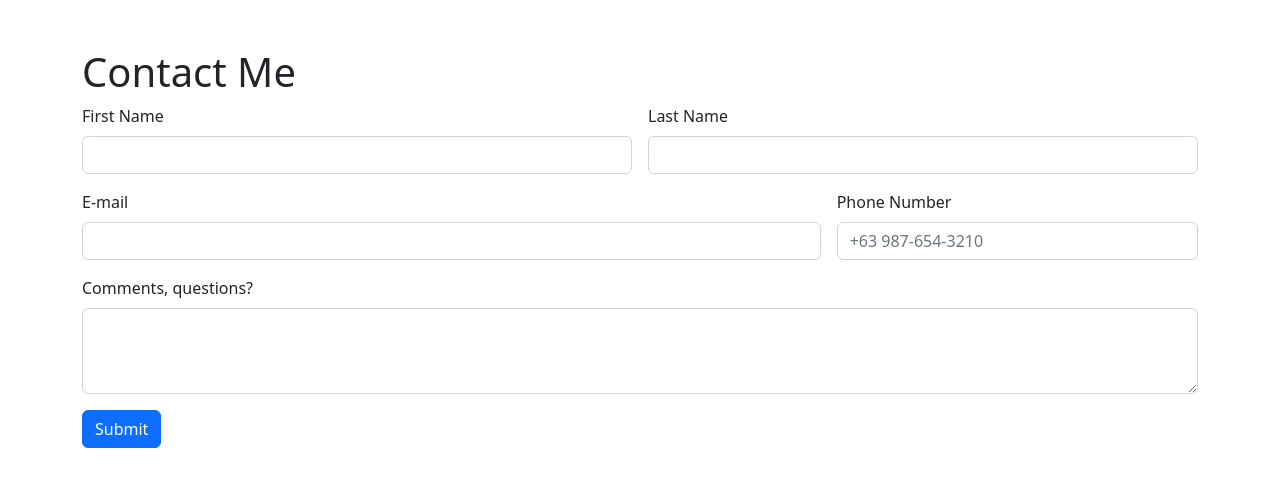
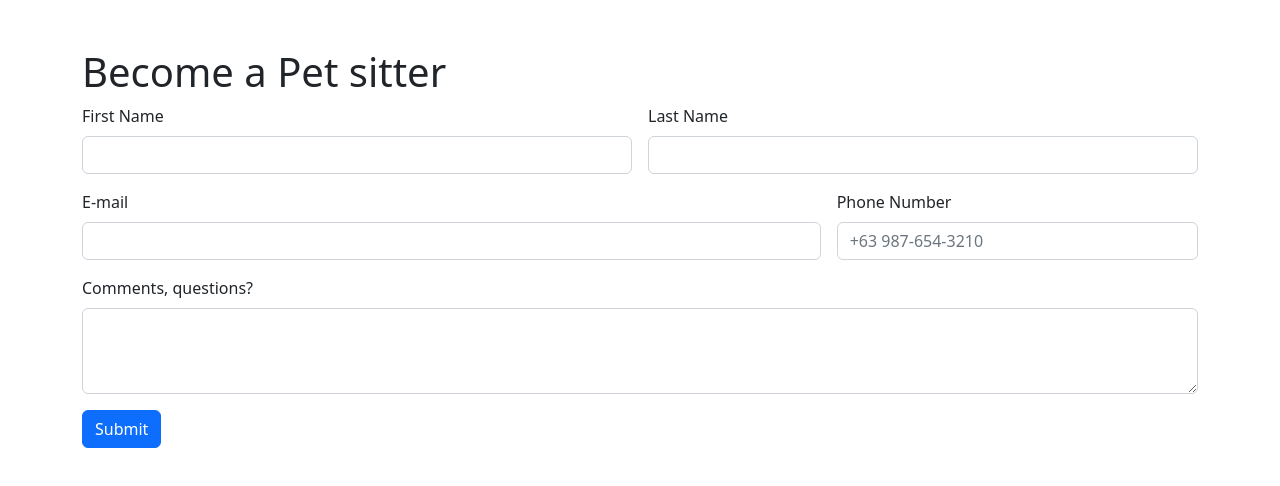
Before and after one commit to haze1109/bootcamp, a website: page html/contactform.html in a window 1280 px wide. Drawn offline with nearby package versions, Linux system fonts and the light colour scheme.

Commit message:
code add

```diff
--- a/html/card_youtube.css
+++ b/html/card_youtube.css
@@ -1,6 +1,6 @@
 
 
-.container {
+.container{
     display: flex;
 }
 
--- a/html/contactform.html
+++ b/html/contactform.html
@@ -14,7 +14,7 @@
   </head>
   <body>
     <div class="container mt-5">
-      <h1>Contact Me</h1>
+      <h1>Become a Pet sitter</h1>
       <form class="row g-3">
         <div class="col-md-6">
           <label for="firstName" class="form-label">First Name</label>
```
